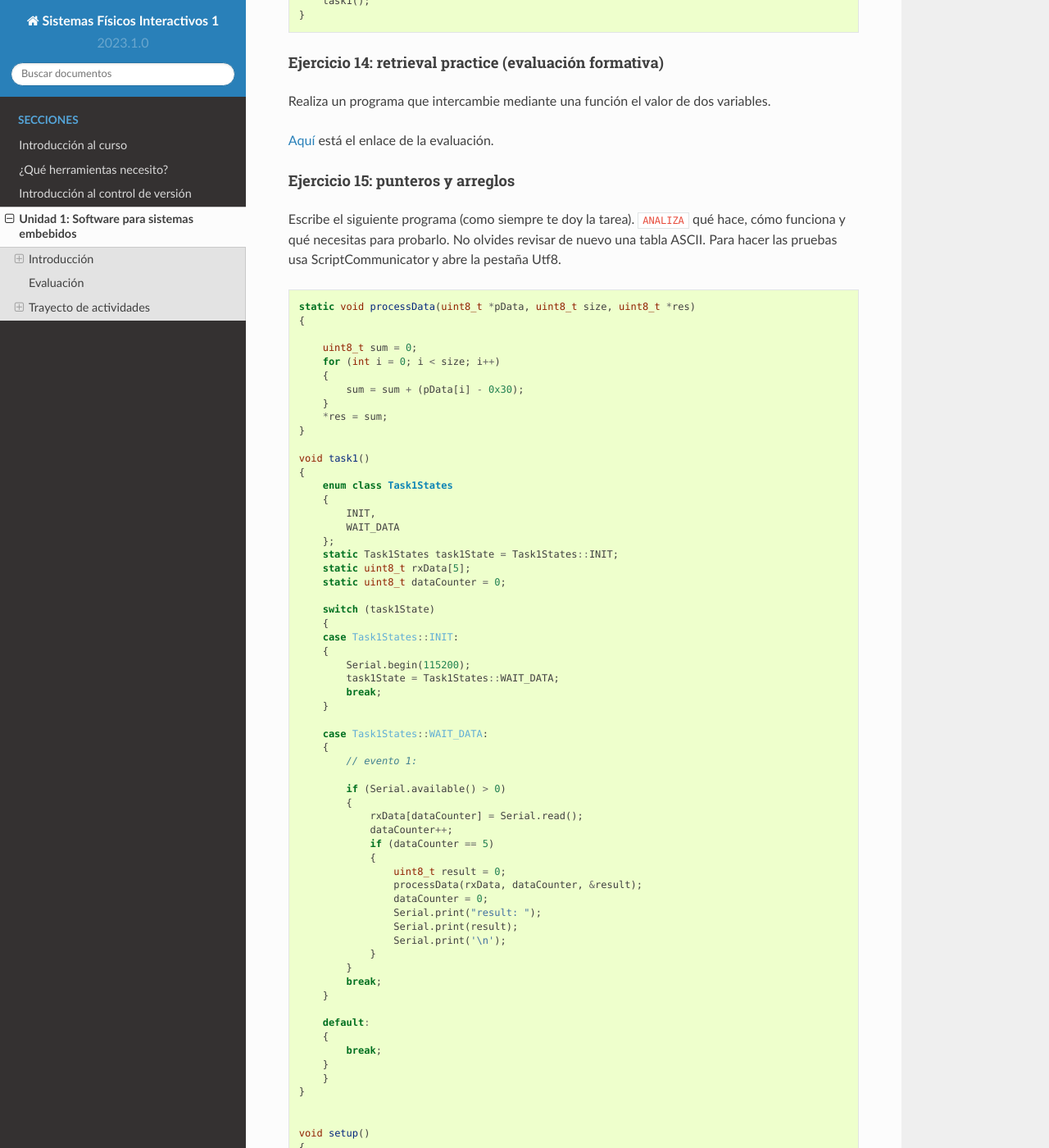
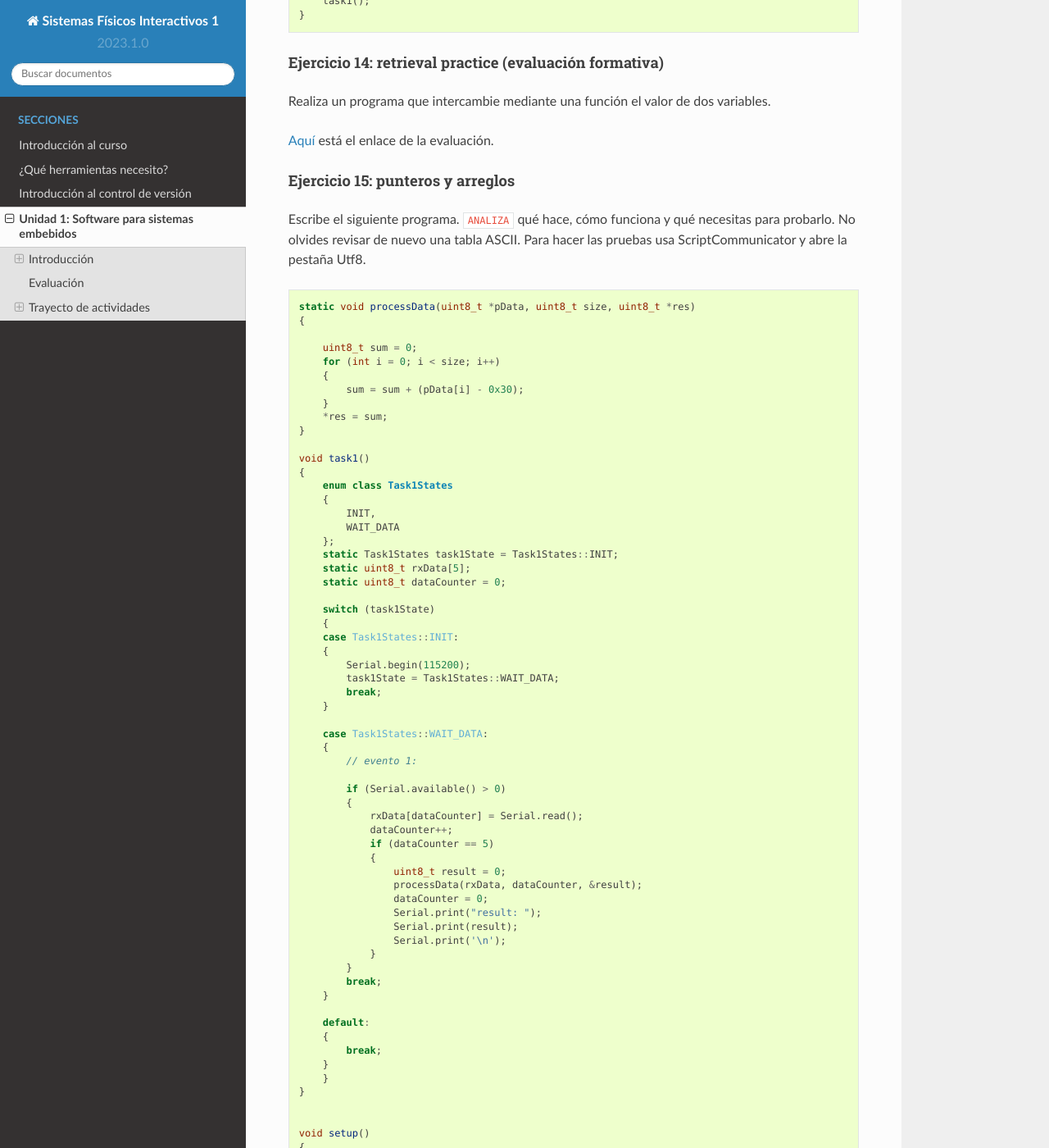
Before and after one commit to juanferfranco/SistemasFisicosInteractivos1, a Sphinx documentation site: the page built from docs/_unidad1/unidad1.rst, in a window 1280 px wide and 1400 px high, scrolled down 16939 px. Shown: the whole window at 82% size. Built offline with Sphinx 7.4.7 and the Read the Docs theme 2.0.0, drawn with Linux system fonts in a browser that asks for light colours; some of the changed text lies outside the part shown.

Commit message:
update ex15

```diff
--- a/docs/_unidad1/unidad1.rst
+++ b/docs/_unidad1/unidad1.rst
@@ -856,7 +856,7 @@ de la evaluación.
 Ejercicio 15: punteros y arreglos
 ^^^^^^^^^^^^^^^^^^^^^^^^^^^^^^^^^^^
 
-Escribe el siguiente programa (como siempre te doy la tarea). ``ANALIZA`` qué
+Escribe el siguiente programa. ``ANALIZA`` qué
 hace, cómo funciona y qué necesitas para probarlo. No olvides revisar de nuevo
 una tabla ASCII. Para hacer las pruebas usa ScriptCommunicator y abre la pestaña
 Utf8.
```
Also changed, not shown: other parts of docs/_unidad1/unidad1.rst (+2 -1 lines).
